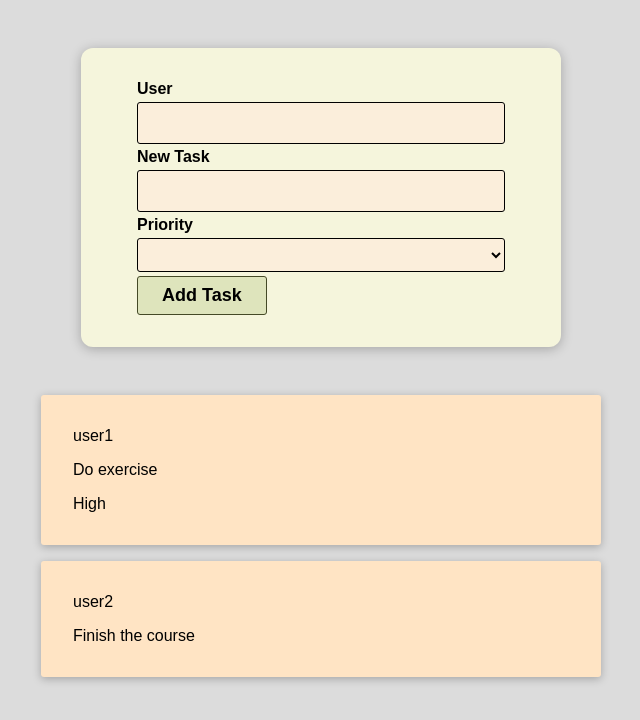
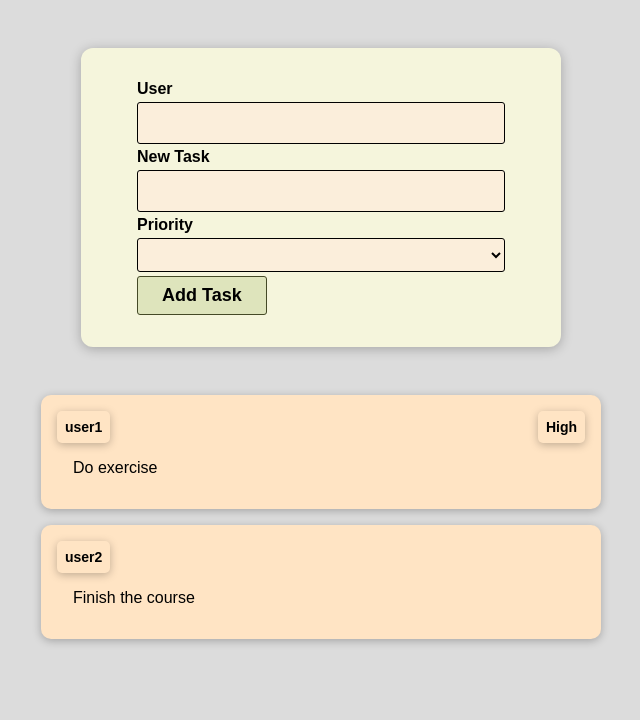
Before and after one commit to roger-mengqiu-chen/SimpleTasks, a React (Create React App) app in the folder client/: page / in a window 1280 px wide. Shown: the top 720 px of the page, without its empty margins (319-959 px from the left). Built offline with nearby package versions, Linux system fonts and the light colour scheme.

Commit message:
Adjust style for taskItem

```diff
--- a/client/src/Components/TaskItem/TaskItem.js
+++ b/client/src/Components/TaskItem/TaskItem.js
@@ -5,11 +5,18 @@ const TaskItem = (props) => {
     props.onDelete(props.id);
   };
 
+  let priority;
+  if (props.priority) {
+    priority = <p className={styles["task-priority"]}>{props.priority}</p>
+  }
+
   return (
     <li className={styles["task-item"]} onClick={deleteHandler}>
-      <p>{props.user}</p>
-      <p>{props.task}</p>
-      <p>{props.priority}</p>
+      <div className={styles["task-meta"]}>
+        <p className={styles["task-user"]}>{props.user}</p>
+        {priority}
+      </div>
+      <p className={styles["task-task"]}>{props.task}</p>
     </li>
   );
 };
--- a/client/src/Components/TaskItem/TaskItem.module.css
+++ b/client/src/Components/TaskItem/TaskItem.module.css
@@ -3,11 +3,38 @@
   background-color: bisque;
   box-shadow: 0 2px 8px rgba(0, 0, 0, 0.25);
   color: black;
-  padding: 1rem 2rem;
-  border-radius: 3px;
+  padding: 1rem 1rem;
+  border-radius: 10px;
   cursor: pointer;
 }
 
 .task-item:hover {
   background-color: rgb(252, 202, 140);
 }
+
+.task-meta {
+  display: flex;
+  justify-content: space-between;
+}
+
+.task-user {
+  margin: 0;
+  font-size: 14px;
+  font-weight: bold;
+  box-shadow: 0 2px 8px rgba(0,0,0,0.25);
+  padding: 0.5rem;
+  border-radius: 5px;
+}
+
+.task-task {
+  margin: 1rem 1rem;
+}
+
+.task-priority {
+  margin: 0;
+  font-size: 14px;
+  font-weight: bold;
+  box-shadow: 0 2px 8px rgba(0,0,0,0.25);
+  padding: 0.5rem;
+  border-radius: 5px;
+}
```
